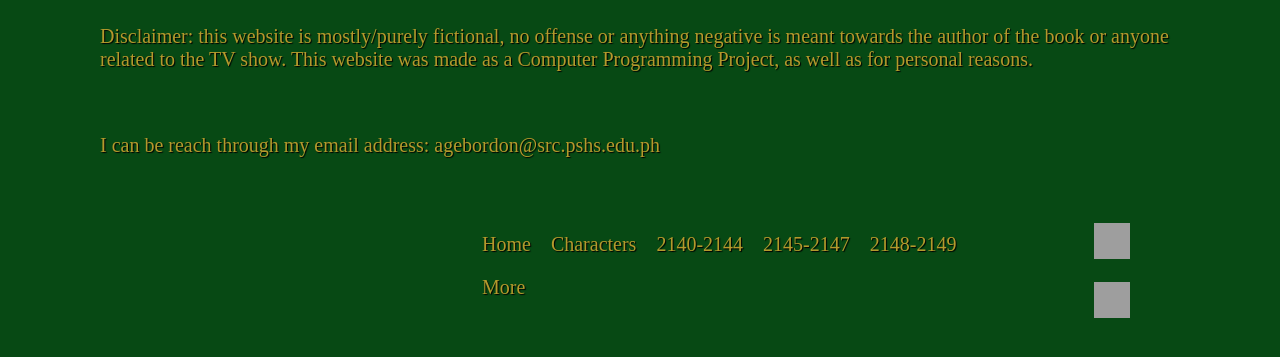
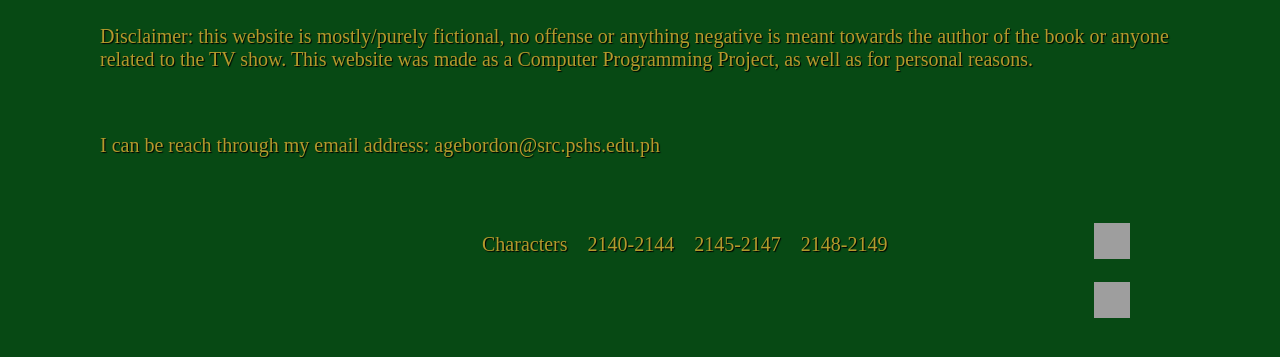
Before and after one commit to 011420151405202005/CS-Project, a plain HTML site: page HTDOCS/MI.html in a window 1280 px wide. Shown: the part 287-644 px from the top of the page. Drawn offline with Linux system fonts and the light colour scheme; grey boxes are pictures that could not be loaded.

Commit message:
Update MI.html

```diff
--- a/HTDOCS/MI.html
+++ b/HTDOCS/MI.html
@@ -48,12 +48,12 @@
 
 		<center>
 			<ul class="HN">
-				<li><a class="HNL" href="https://011420151405202005.github.io/CS-Project/Index.html">Home</a></li>
+
 				<li><a class="HNL" href="https://011420151405202005.github.io/CS-Project//HTDOCS/C1.html">Characters</a></li>
 				<li><a class="HNL" href="https://011420151405202005.github.io/CS-Project//HTDOCS/C2.html">2140-2144</a></li>
 				<li><a class="HNL" href="https://011420151405202005.github.io/CS-Project//HTDOCS/C3.html">2145-2147</a></li>
 				<li><a class="HNL" href="https://011420151405202005.github.io/CS-Project//HTDOCS/C4.html">2148-2149</a></li>
-				<li><a class="HNL" href="https://011420151405202005.github.io/CS-Project//HTDOCS/MI.html">More</a></li>
+
 			</ul>
 		</center>
 
```
